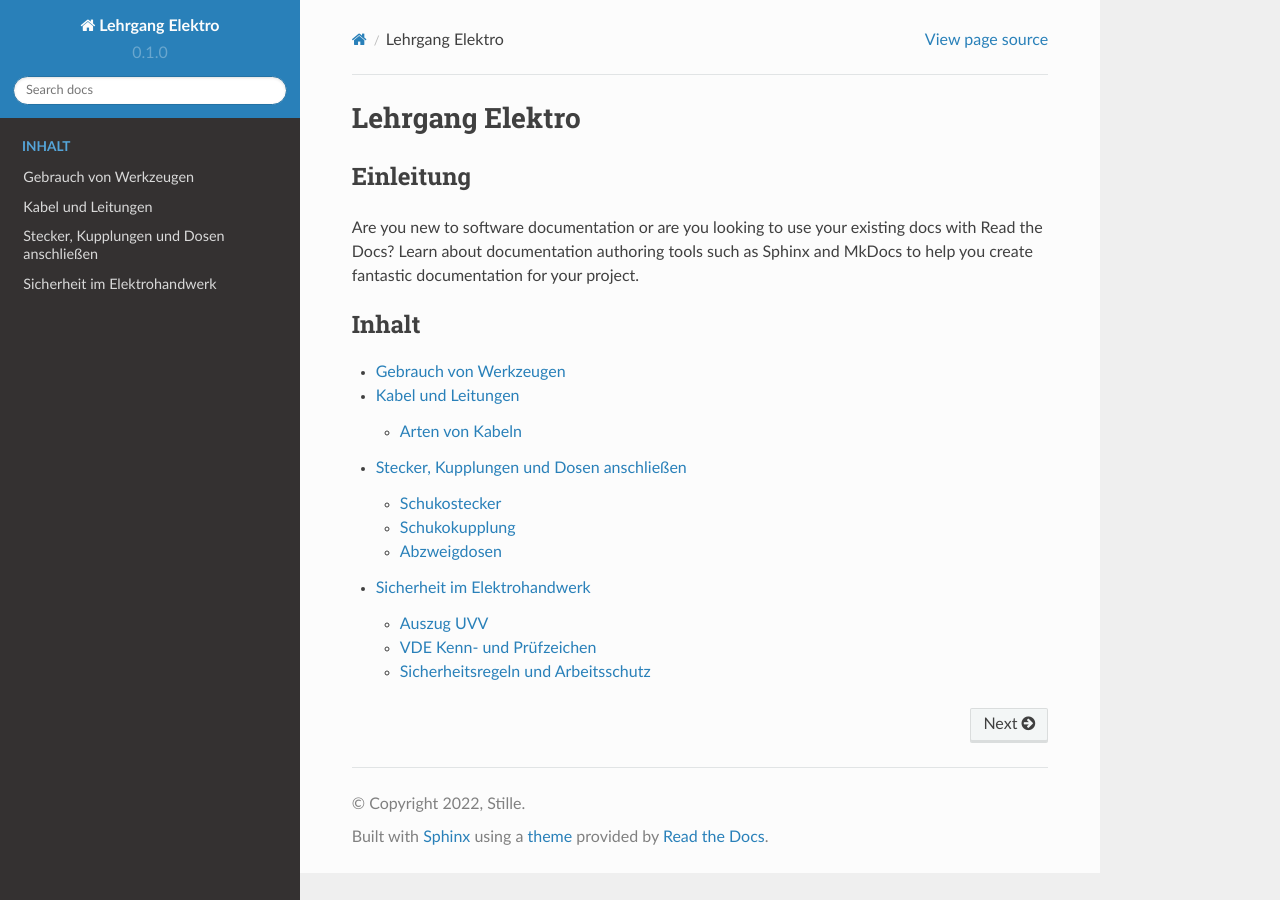
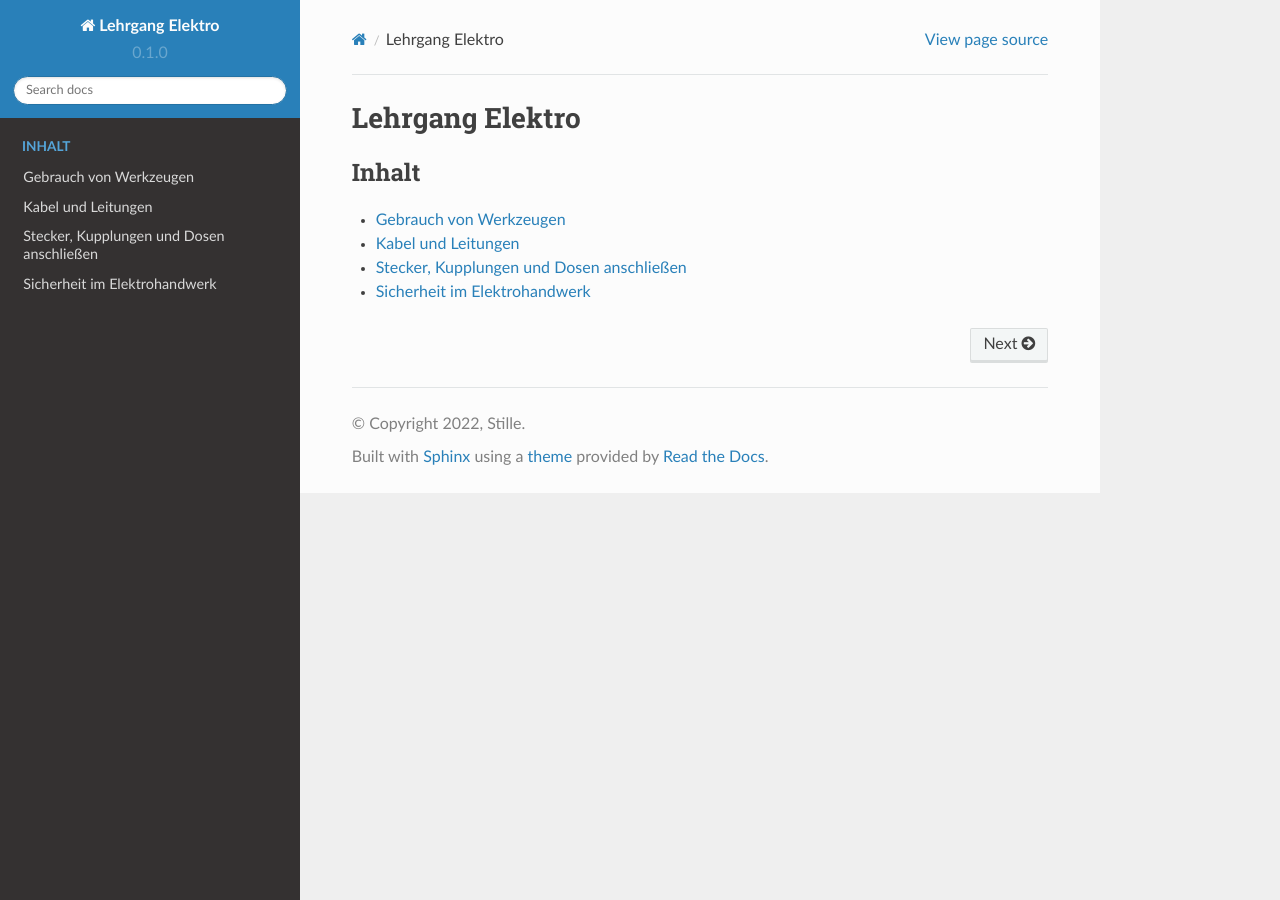
Before and after one commit to davidpaletti/elektro, a Sphinx documentation site: the page built from docs/source/index.rst, in a window 1280 px wide. Built offline with Sphinx 7.4.7 and the Read the Docs theme 2.0.0, drawn with Linux system fonts in a browser that asks for light colours; pages that are not in the unit, such as notebooks, are missing from menus.

Commit message:
Update index.rst

```diff
--- a/docs/source/index.rst
+++ b/docs/source/index.rst
@@ -4,19 +4,8 @@ Lehrgang Elektro
 .. meta::
    :description lang=de: Einführung.
 
-
-
-Einleitung
------------
-
-Are you new to software documentation
-or are you looking to use your existing docs with Read the Docs?
-Learn about documentation authoring tools such as Sphinx and MkDocs
-to help you create fantastic documentation for your project.
-
-
 .. toctree::
-   :maxdepth: 2
+   :maxdepth: 1
    :caption: Inhalt
 
    werkzeuge
```
